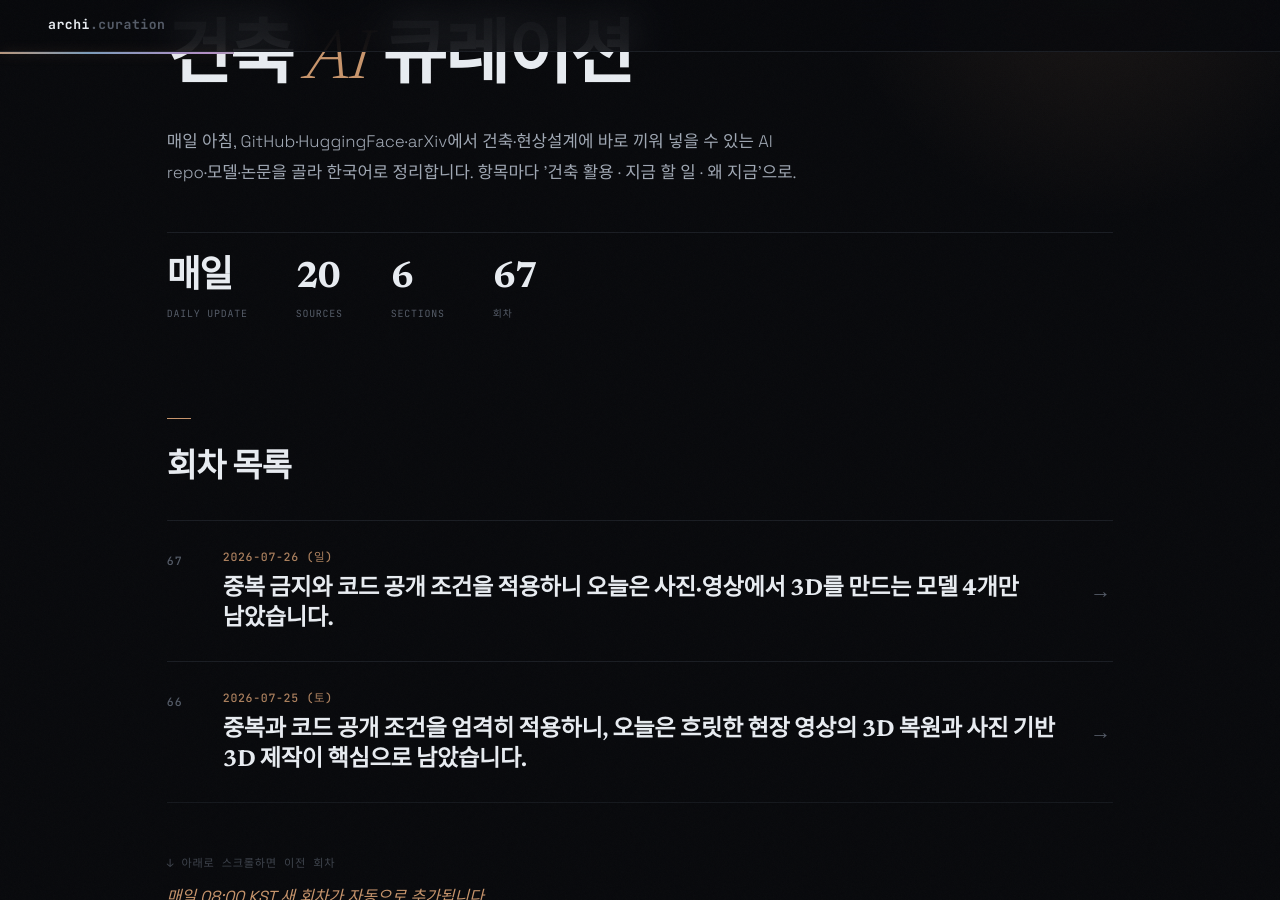
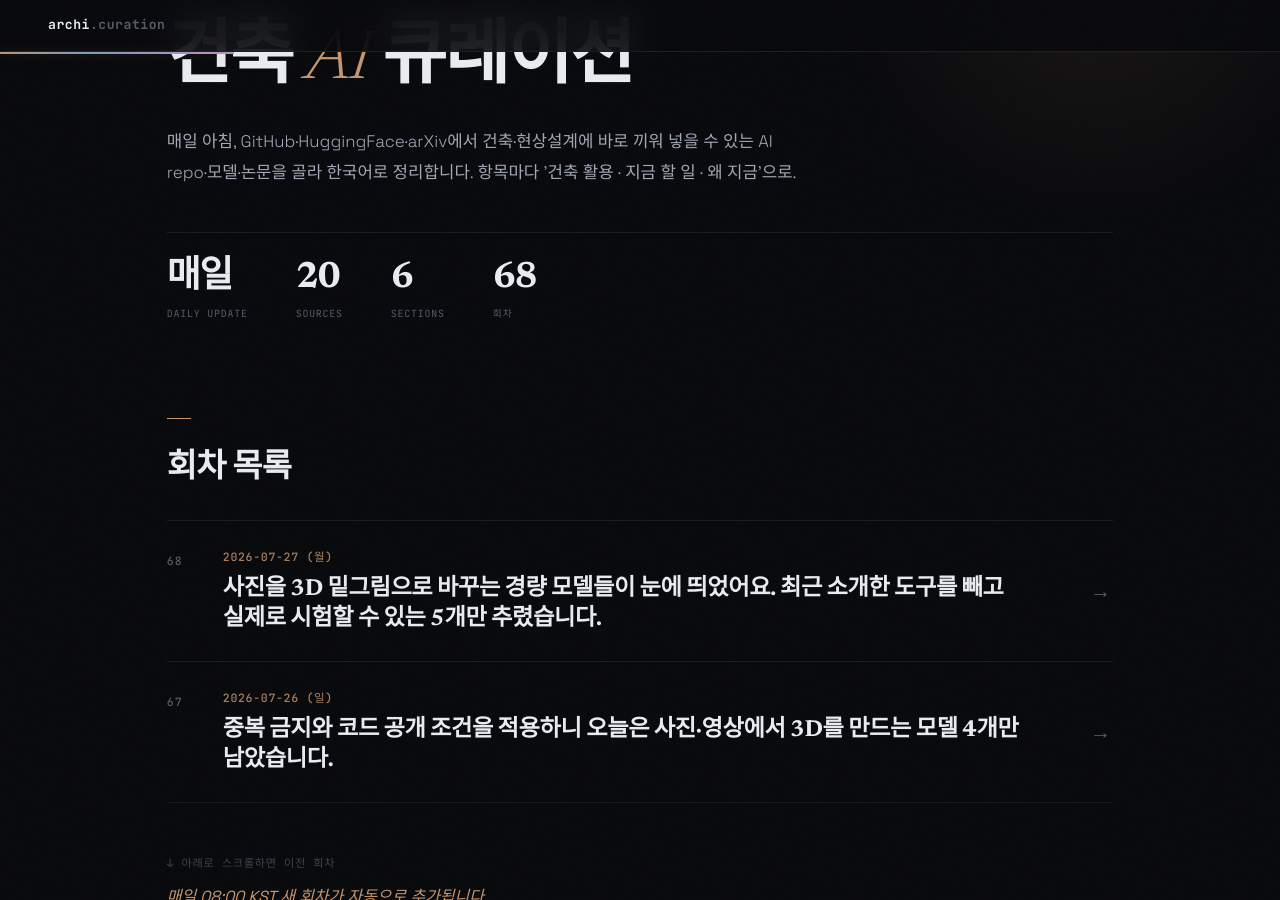
Before and after one commit to ghkch5gh-jpg/ainews-curation, a Jekyll site: the page built from index.md, in a window 1280 px wide and 900 px high, scrolled down 190 px. Built offline with Jekyll 4.4.1, drawn with Linux system fonts in a browser that asks for light colours; some web fonts are replaced.

Commit message:
daily: 2026-07-27

```diff
--- /dev/null
+++ b/2026-07-27_월.md
@@ -0,0 +1,90 @@
+---
+title: 2026-07-27 (월)
+eyebrow: ARCH · AI CURATION
+hero_title: "2026 · 07 · 27 <em>(월)</em>"
+description: "사진을 3D 밑그림으로 바꾸는 경량 모델들이 눈에 띄었어요. 최근 소개한 도구를 빼고 실제로 시험할 수 있는 5개만 추렸습니다."
+summary: 사진을 3D 밑그림으로 바꾸는 경량 모델들이 눈에 띄었어요. 최근 소개한 도구를 빼고 실제로 시험할 수 있는 5개만 추렸습니다.
+---
+
+<div class="news">
+<section class="news-flow-sec reveal"><h2 class="news-flow__t">이번 회차 흐름</h2><div class="news-flow"><p>안녕하세요! 오늘은 사진에서 3D 형상을 만드는 모델들이 중심입니다. 특히 가려진 부분을 보완하거나 여러 사진의 위치 관계를 맞추는 도구가 눈에 띄어요. 현상설계에서는 모형 사진을 디지털 매스로 옮기고, 답사 사진으로 주변 공간을 복원할 때 시험해볼 만합니다. 다만 생성된 형상은 치수와 부재 정보가 없는 참고 모델이므로, 바로 BIM으로 쓰기보다 Rhino에서 정리하는 단계가 필요해요. 최근 회차와 겹치는 자료를 제외하니 조건을 충족한 항목이 적어, 수를 채우기보다 확인 가능한 5개만 담았습니다.</p></div></section>
+<section class="news-sec">
+<h2 class="news-sec__t">오늘의 헤드라인</h2>
+<article class="ni reveal">
+  <header class="ni__h">
+    <span class="ni__n">01</span>
+    <a class="ni__t" href="https://huggingface.co/stabilityai/stable-point-aware-3d" target="_blank" rel="noopener">가려진 형상을 보완하는 Stable Point-Aware 3D <span class="ni__arrow">↗</span></a>
+    <span class="ni__tr"><span class="ni__src">HuggingFace</span><span class="ni__score">8/10</span></span>
+  </header>
+  <p class="ni__body">Stable Point-Aware 3D는 이미지를 3D로 변환하는 모델입니다. 공개 페이지에는 Image-to-3D 모델이며 Safetensors 형식으로 제공된다는 정보가 표시돼 있습니다. 다만 발췌문만으로는 공간의 점 정보를 활용하는 구체적인 방식이나 가려진 뒤쪽 형상을 보완하는 성능까지 확인할 수 없습니다.</p>
+  <ul class="ni__pts"><li>사진 한 장을 3D 형상 초안으로 바꿀 수 있어요.</li><li>보이는 면과 공간의 점 정보를 함께 참고합니다.</li><li>생성 결과의 치수와 폐곡면 여부는 별도로 검사해야 합니다.</li></ul>
+  <div class="ni__meta">
+    <div class="ni__row"><dt>얻는 것</dt><dd>사진 기반 3D 형상 생성이 가능한지 시험해볼 수 있습니다. Rhino 활용 가능 여부와 출력 형식, 형상의 정확도는 모델 설명과 실행 결과를 추가로 확인해야 해요.</dd></div>
+    <div class="ni__row ni__row--do"><dt>지금 할 일</dt><dd><p class="ni__do-text">Claude Code에 &quot;https://huggingface.co/stabilityai/stable-point-aware-3d의 모델 설명과 라이선스를 확인하고, 이미지 한 장을 처리하는 최소 실행 예제와 지원하는 3D 출력 형식을 정리해줘&quot;라고 요청하세요.</p></dd></div>
+    <div class="ni__row ni__row--why"><dt>왜 지금</dt><dd>이미지 생성에 머물던 도구들이 편집 가능한 3D 초안을 만드는 쪽으로 이동하고 있습니다. 지금 작은 샘플로 형상 보존 수준을 확인해두면 실제 프로젝트 적용 여부를 빨리 판단할 수 있어요.</dd></div>
+  </div>
+  <footer class="ni__f"><span class="ni__verified">✓ 원문 대조</span><a class="ni__story" href="https://huggingface.co/stabilityai/stable-point-aware-3d" target="_blank" rel="noopener">스토리 →</a></footer>
+</article>
+<article class="ni reveal">
+  <header class="ni__h">
+    <span class="ni__n">02</span>
+    <a class="ni__t" href="https://huggingface.co/siyan824/slam3r_i2p" target="_blank" rel="noopener">여러 사진의 공간 관계를 맞추는 SLAM3R I2P <span class="ni__arrow">↗</span></a>
+    <span class="ni__tr"><span class="ni__src">HuggingFace</span><span class="ni__score">8/10</span></span>
+  </header>
+  <p class="ni__body">SLAM3R I2P는 단안 RGB 영상에서 장면을 조밀한 3D로 복원하는 실시간 RGB SLAM 모델입니다. 여러 프레임의 공간 관계를 추정하며, 피드포워드 신경망의 포인트 회귀 방식으로 복원합니다. 단일 오브젝트 생성보다 실제 장면을 연속된 시점에서 복원하는 용도에 가깝습니다. 다만 촬영 상태에 따른 결과 차이나 정확도는 직접 시험해 확인해야 해요.</p>
+  <ul class="ni__pts"><li>여러 장의 사진을 하나의 3D 공간으로 연결합니다.</li><li>답사 공간이나 모형의 시점 관계를 맞추는 데 유용합니다.</li><li>길이와 수직·수평 정확도는 별도 기준점으로 검증해야 합니다.</li></ul>
+  <div class="ni__meta">
+    <div class="ni__row"><dt>얻는 것</dt><dd>대지 주변이나 모형을 연속 촬영한 영상에서 3D 참고 자료를 만드는 데 시험할 수 있습니다. 측량 자료를 대체할 수 있는 정확도인지는 발췌문에서 확인되지 않으므로 참고용으로 접근하는 편이 안전해요.</dd></div>
+    <div class="ni__row ni__row--do"><dt>지금 할 일</dt><dd><p class="ni__do-text">Claude Code에 &quot;https://huggingface.co/siyan824/slam3r_i2p의 사용법을 확인하고, 연속된 RGB 프레임이나 영상을 3D로 복원하는 실행 순서와 지원 출력 형식을 정리해줘&quot;라고 요청하세요.</p></dd></div>
+    <div class="ni__row ni__row--why"><dt>왜 지금</dt><dd>현장 기록을 단순 사진첩이 아니라 돌려볼 수 있는 공간 자료로 바꾸는 도구가 가벼워지고 있습니다. 다음 답사 전에 촬영 간격과 결과 품질의 관계를 한 번 시험할 만해요.</dd></div>
+  </div>
+  <footer class="ni__f"><span class="ni__verified">✓ 원문 대조</span><a class="ni__story" href="https://huggingface.co/siyan824/slam3r_i2p" target="_blank" rel="noopener">스토리 →</a></footer>
+</article>
+<article class="ni reveal">
+  <header class="ni__h">
+    <span class="ni__n">03</span>
+    <a class="ni__t" href="https://huggingface.co/nvidia/dvlt" target="_blank" rel="noopener">작게 시작하는 NVIDIA DVLT 이미지 3D 모델 <span class="ni__arrow">↗</span></a>
+    <span class="ni__tr"><span class="ni__src">HuggingFace</span><span class="ni__score">7/10</span></span>
+  </header>
+  <p class="ni__body">NVIDIA DVLT는 이미지에서 깊이, 카메라 자세, 포인트맵 등의 3D 정보를 추정하는 모델입니다. 공개 페이지에는 Image-to-3D와 3D reconstruction 모델로 분류돼 있으며, Looped Transformer 관련 태그가 표시돼 있습니다. 다만 발췌문만으로는 모델 규모나 낮은 사양의 장비에서 실행하기 적합한지 확인할 수 없습니다. 라이선스는 NVIDIA One-Way Noncommercial로 표시돼 있어 사용 조건을 먼저 살펴야 합니다.</p>
+  <ul class="ni__pts"><li>약 1억 개 규모로 표시된 비교적 작은 이미지 3D 모델입니다.</li><li>로컬 장비에서 가벼운 시험을 시작할 후보입니다.</li><li>지원 입력 형식과 출력 종류를 모델 설명에서 먼저 확인해야 합니다.</li></ul>
+  <div class="ni__meta">
+    <div class="ni__row"><dt>얻는 것</dt><dd>사진 기반 깊이·카메라 자세·포인트맵 추정 기능을 검토하는 후보로 삼을 수 있습니다. 필요한 장비 사양과 Rhino 또는 CAD로의 변환 가능성은 예제와 출력 형식을 확인한 뒤 판단해야 해요.</dd></div>
+    <div class="ni__row ni__row--do"><dt>지금 할 일</dt><dd><p class="ni__do-text">Claude Code에 &quot;https://huggingface.co/nvidia/dvlt의 모델 설명과 NVIDIA One-Way Noncommercial 라이선스를 읽고, 윈도우에서 실행 가능한지와 입력 방식·출력 형식·필요 사양을 정리해줘&quot;라고 요청하세요.</p></dd></div>
+    <div class="ni__row ni__row--why"><dt>왜 지금</dt><dd>3D 모델이 점점 작아지면서 고가 장비 없이도 사내 시험을 해볼 여지가 커지고 있습니다. 먼저 설치 가능 여부와 처리 시간을 재보는 것이 좋습니다.</dd></div>
+  </div>
+  <footer class="ni__f"><span class="ni__verified">✓ 원문 대조</span><a class="ni__story" href="https://huggingface.co/nvidia/dvlt" target="_blank" rel="noopener">스토리 →</a></footer>
+</article>
+<article class="ni reveal">
+  <header class="ni__h">
+    <span class="ni__n">04</span>
+    <a class="ni__t" href="https://huggingface.co/VAST-AI/TripoSF" target="_blank" rel="noopener">사진 속 형태를 3D로 옮기는 TripoSF <span class="ni__arrow">↗</span></a>
+    <span class="ni__tr"><span class="ni__src">HuggingFace</span><span class="ni__score">7/10</span></span>
+  </header>
+  <p class="ni__body">TripoSF는 이미지를 3D 형상으로 변환하는 모델로, SparseFlex를 이용한 고해상도 3D 형상 모델링을 표방합니다. 공개 페이지에는 3D reconstruction과 3D modeling 모델로 분류돼 있으며 MIT 라이선스로 표시돼 있습니다. 다만 발췌문만으로는 가구나 파사드 요소에 특히 적합한지, 한 장의 이미지만 입력하는지 확인할 수 없습니다.</p>
+  <ul class="ni__pts"><li>이미지 한 장에서 3D 형상 후보를 만듭니다.</li><li>배경이 단순하고 대상 윤곽이 선명할수록 비교하기 쉽습니다.</li><li>얇은 판과 반복 부재는 누락되거나 두꺼워질 수 있습니다.</li></ul>
+  <div class="ni__meta">
+    <div class="ni__row"><dt>얻는 것</dt><dd>이미지 기반 3D 형상 생성이 설계 초기 참고물 제작에 활용될 수 있는지 시험해볼 수 있습니다. 구조 검토나 제작 도면에 쓰기 전에 형상 정확도와 지원 출력 형식을 직접 확인해야 해요.</dd></div>
+    <div class="ni__row ni__row--do"><dt>지금 할 일</dt><dd><p class="ni__do-text">Claude Code에 &quot;https://huggingface.co/VAST-AI/TripoSF의 모델 설명과 예제를 확인하고, 필요한 이미지 입력 수와 전처리 조건, 3D 파일 저장 형식을 포함한 최소 실행 예제를 만들어줘&quot;라고 요청하세요.</p></dd></div>
+    <div class="ni__row ni__row--why"><dt>왜 지금</dt><dd>이미지에서 만든 3D 결과를 설계 모델 안에 직접 비교해보는 일이 쉬워지고 있습니다. 작은 오브젝트 하나로 품질과 수정 시간을 재보기에 적절합니다.</dd></div>
+  </div>
+  <footer class="ni__f"><span class="ni__verified">✓ 원문 대조</span><a class="ni__story" href="https://huggingface.co/VAST-AI/TripoSF" target="_blank" rel="noopener">스토리 →</a></footer>
+</article>
+<article class="ni reveal">
+  <header class="ni__h">
+    <span class="ni__n">05</span>
+    <a class="ni__t" href="https://huggingface.co/owensong/Inflect-Micro-v2" target="_blank" rel="noopener">설계 설명을 음성으로 읽는 Inflect Micro v2 <span class="ni__arrow">↗</span></a>
+    <span class="ni__tr"><span class="ni__src">HuggingFace</span><span class="ni__score">4/10</span></span>
+  </header>
+  <p class="ni__body">Inflect Micro v2는 영어 텍스트를 음성으로 합성하는 소형 로컬 TTS 모델입니다. CPU와 엣지 AI용 태그가 붙어 있고, VITS 기반 24kHz 모델로 표시돼 있습니다. BIM이나 3D를 직접 다루지는 않지만 영어 발표 영상의 임시 내레이션 제작에는 활용을 검토할 수 있습니다. 라이선스는 Apache 2.0이며, 발췌문에서는 한국어 지원이 확인되지 않습니다.</p>
+  <ul class="ni__pts"><li>발표 원고를 임시 음성으로 바꿔볼 수 있습니다.</li><li>영상 길이와 문장 호흡을 본 녹음 전에 확인할 수 있습니다.</li><li>한국어 지원 수준과 이용 조건을 먼저 검토해야 합니다.</li></ul>
+  <div class="ni__meta">
+    <div class="ni__row"><dt>얻는 것</dt><dd>영어 현상설계 발표 영상의 임시 내레이션을 만들어 장면 전환과 원고 분량을 맞추는 데 시험할 수 있습니다. 한국어 발표용으로는 지원 여부와 품질을 별도로 확인해야 해요.</dd></div>
+    <div class="ni__row ni__row--do"><dt>지금 할 일</dt><dd><p class="ni__do-text">Claude Code에 &quot;https://huggingface.co/owensong/Inflect-Micro-v2의 예제를 확인하고, 짧은 영어 발표 원고를 24kHz 음성 파일로 만드는 실행 예제를 작성해줘&quot;라고 요청하세요.</p></dd></div>
+    <div class="ni__row ni__row--why"><dt>왜 지금</dt><dd>발표 자료를 빠르게 고칠 때 임시 음성이 있으면 영상과 원고를 함께 검토하기 쉽습니다. 다만 한국어 결과가 충분하지 않다면 과감히 제외하는 편이 낫습니다.</dd></div>
+  </div>
+  <footer class="ni__f"><span class="ni__verified">✓ 원문 대조</span><a class="ni__story" href="https://huggingface.co/owensong/Inflect-Micro-v2" target="_blank" rel="noopener">스토리 →</a></footer>
+</article>
+</section>
+<div class="news-outro"><span class="news-outro__t">맺음말</span><p>사진에서 곧바로 완성된 BIM이 나오는 단계는 아직 아니지만, 3D 밑그림을 만드는 시간은 분명히 줄고 있습니다. 이번 주에는 여러 도구를 한꺼번에 설치하기보다 같은 모형 사진 한 장을 다섯 모델에 넣어 결과를 비교해보세요. 어느 모델이 내 설계의 비례와 빈 공간을 가장 잘 지키는지 보는 것부터 시작하면 충분합니다.</p></div>
+</div>
--- a/index.md
+++ b/index.md
@@ -10,12 +10,13 @@ stats:
     lbl: "Sources"
   - num: "6"
     lbl: "Sections"
-  - num: "67"
+  - num: "68"
     lbl: "회차"
 ---
 
 ## 회차 목록
 
+- [2026-07-27 (월) — 사진을 3D 밑그림으로 바꾸는 경량 모델들이 눈에 띄었어요. 최근 소개한 도구를 빼고 실제로 시험할 수 있는 5개만 추렸습니다.](2026-07-27_월.html)
 - [2026-07-26 (일) — 중복 금지와 코드 공개 조건을 적용하니 오늘은 사진·영상에서 3D를 만드는 모델 4개만 남았습니다.](2026-07-26_일.html)
 - [2026-07-25 (토) — 중복과 코드 공개 조건을 엄격히 적용하니, 오늘은 흐릿한 현장 영상의 3D 복원과 사진 기반 3D 제작이 핵심으로 남았습니다.](2026-07-25_토.html)
 - [2026-07-24 (금) — 웹 3D 발표, 이미지 기반 3D 복원, 도면 문자 인식처럼 설계 자료를 직접 다루는 공개 도구를 추렸습니다.](2026-07-24_금.html)
```
